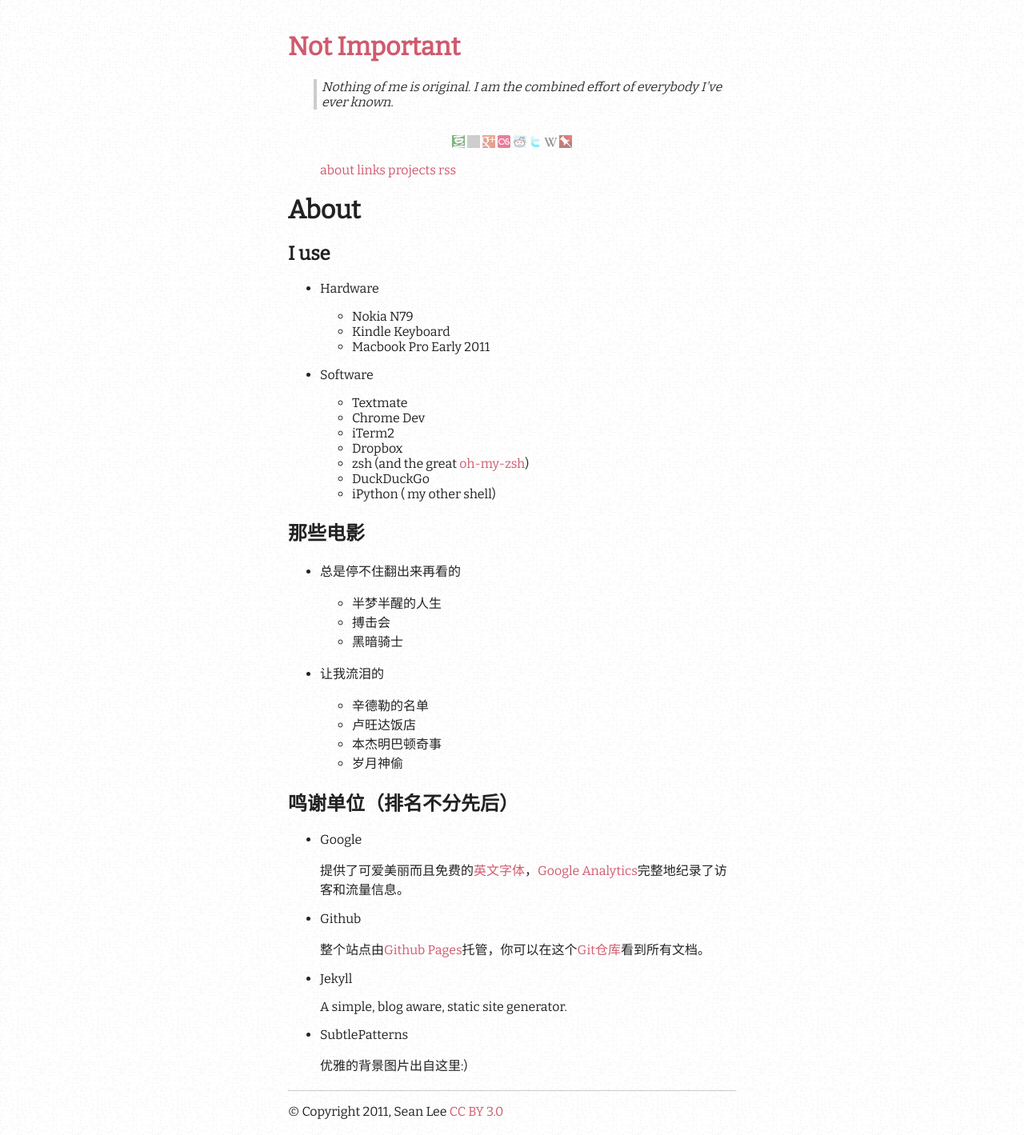
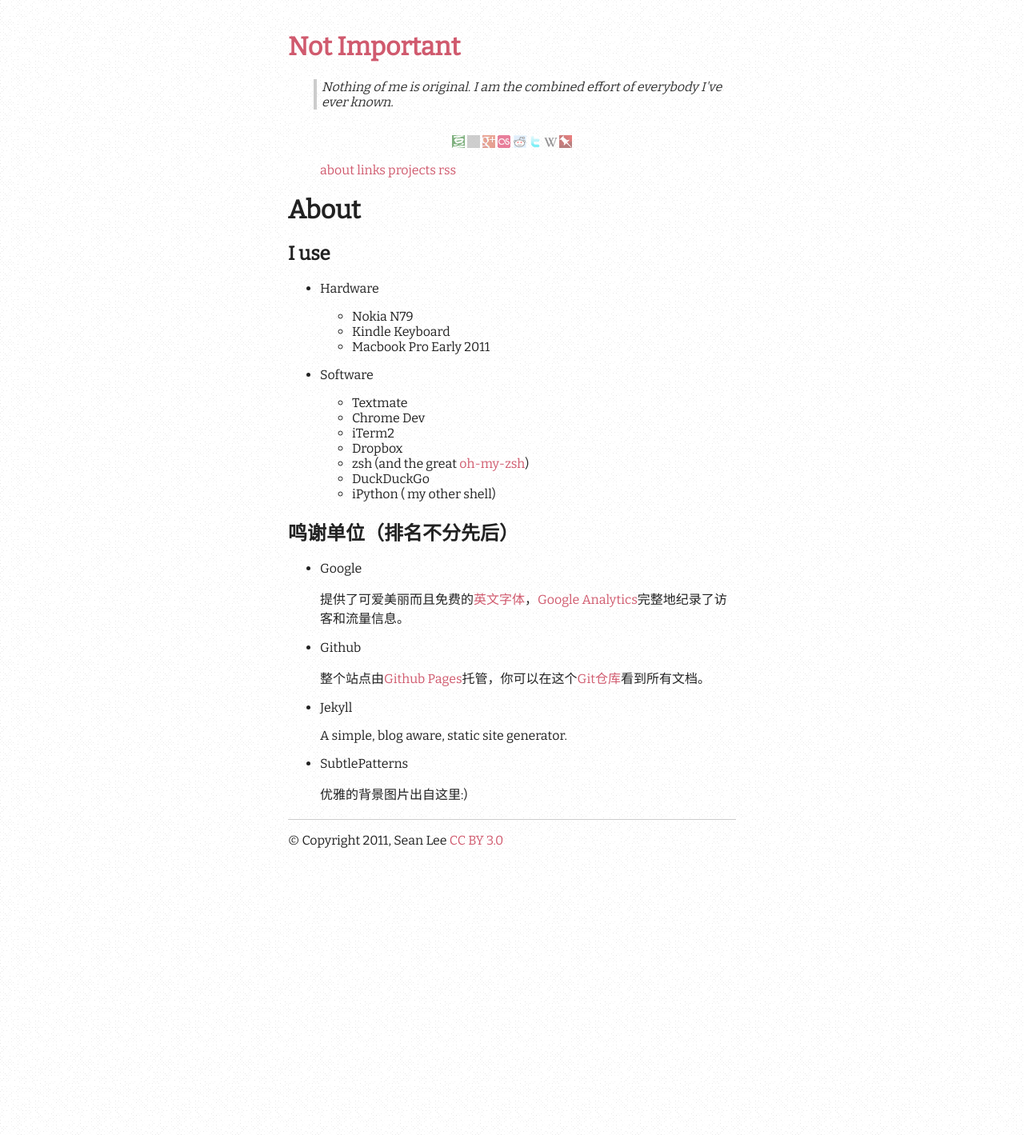
Before and after one commit to lisongx/notimportant.org, a Jekyll site: the page built from about/index.md, in a window 1280 px wide. Shown: the whole page at 80% size. Built offline with Jekyll 4.4.1, drawn with Linux system fonts in a browser that asks for light colours; nearby versions of some CDN libraries; grey boxes are pictures that could not be loaded.

Commit message:
remove the movie part

```diff
--- a/about/index.md
+++ b/about/index.md
@@ -27,21 +27,6 @@
 
 [ohmyzsh]: https://github.com/robbyrussell/oh-my-zsh
 
-那些电影
-------
-* 总是停不住翻出来再看的
-
-	* 半梦半醒的人生
-	* 搏击会
-	* 黑暗骑士
-
-* 让我流泪的
-
-	* 辛德勒的名单
-	* 卢旺达饭店
-	* 本杰明巴顿奇事
-	* 岁月神偷
-
 鸣谢单位（排名不分先后）
 ----
 * Google
```
